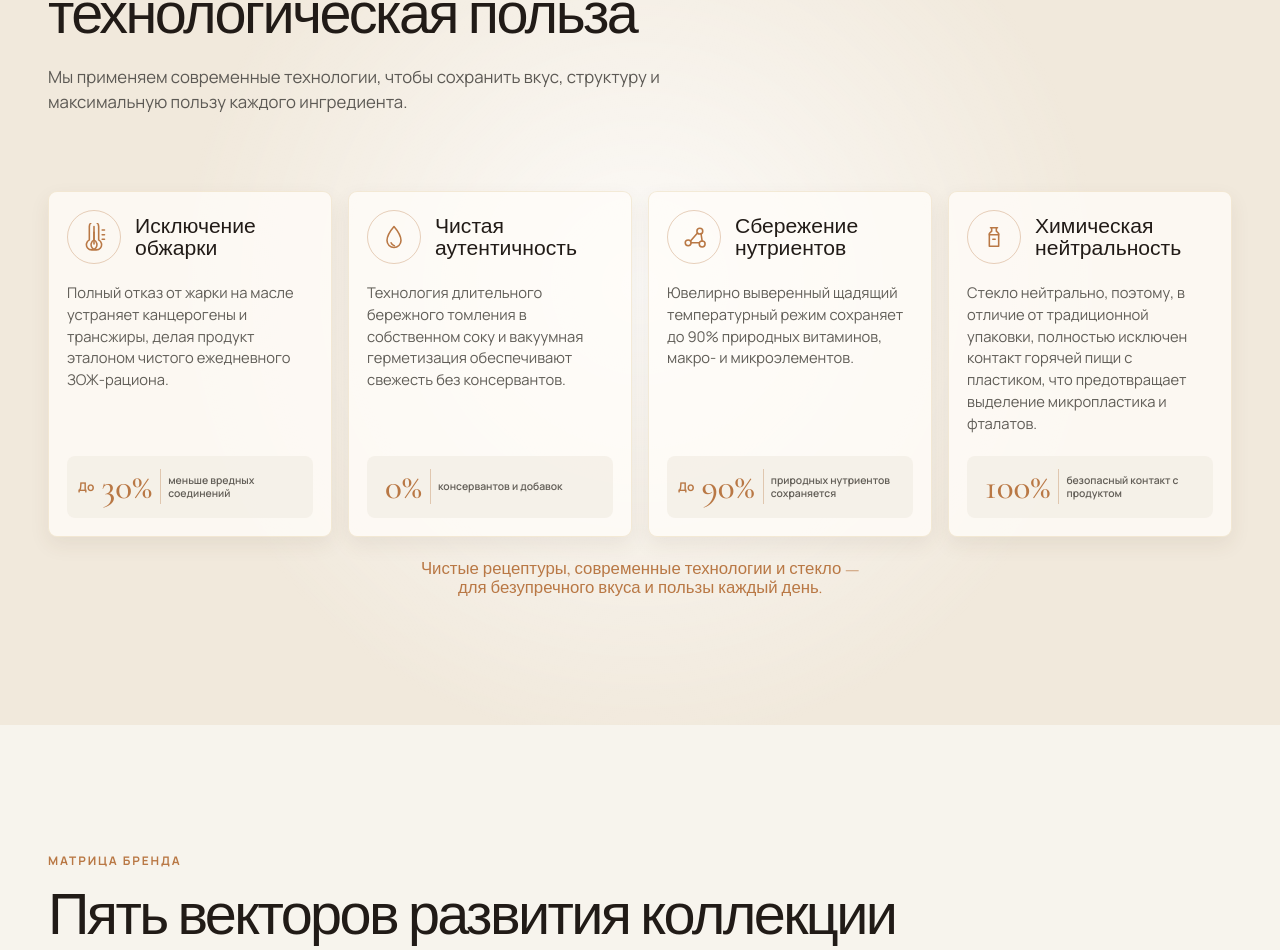
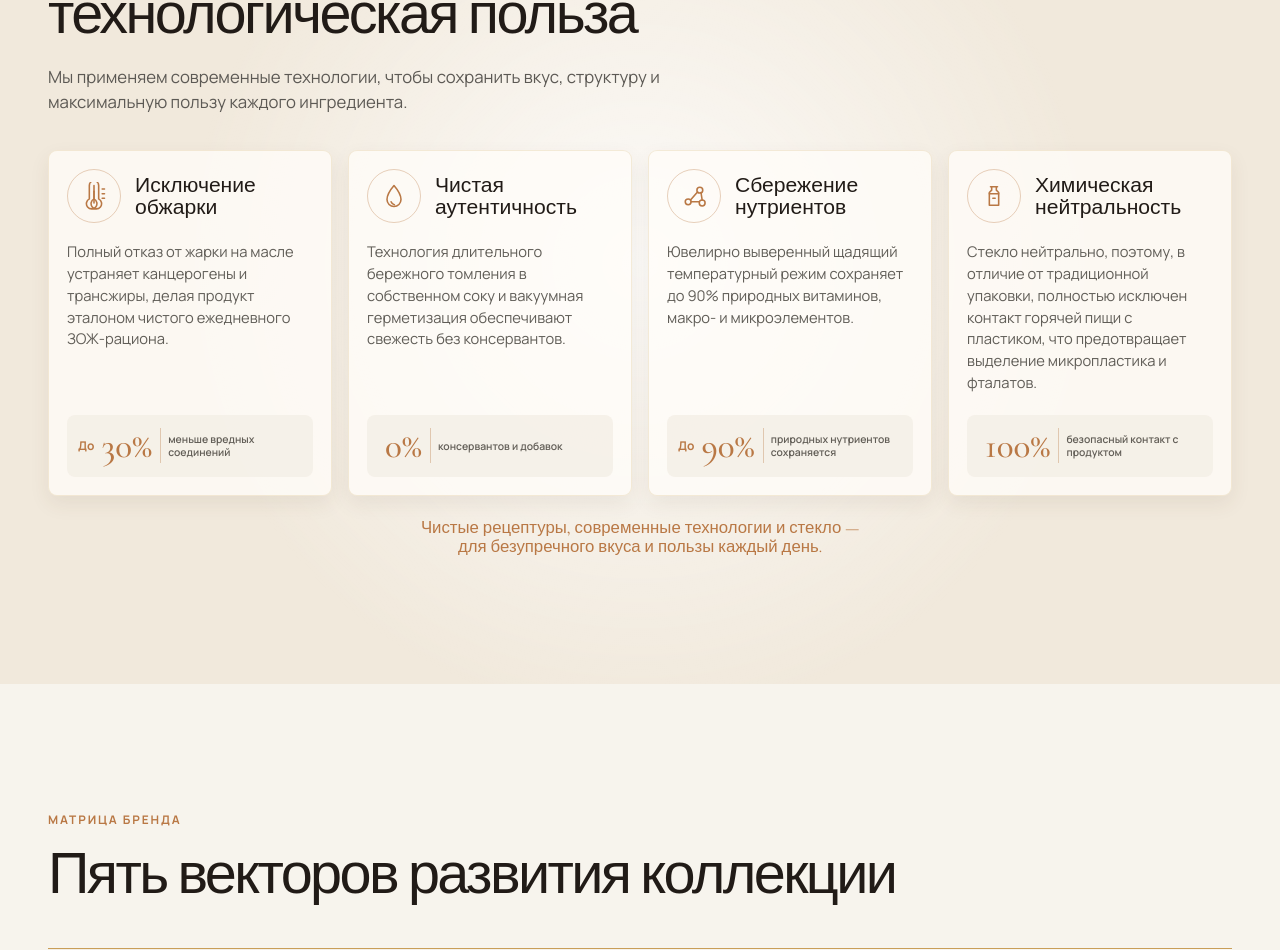
Before and after one commit to sillexy/AbramovGurme, a Next.js app: page / in a window 1280 px wide. Shown: the part 1887-2837 px from the top of the page. Built offline with nearby package versions, Linux system fonts and the light colour scheme.

Commit message:
style: tighten benefits card spacing

```diff
--- a/src/app/root-width.css
+++ b/src/app/root-width.css
@@ -23,6 +23,11 @@ body > #top,
   display: none;
 }
 
+/* Match the benefits-card spacing to the tighter text rhythm above it. */
+.benefit-grid {
+  margin-top: clamp(28px, 3vw, 36px);
+}
+
 /* Prevent the mobile brand-matrix grid from widening the page because of intrinsic text width. */
 @media (max-width: 767px) {
   .ecosystem-grid {
```
